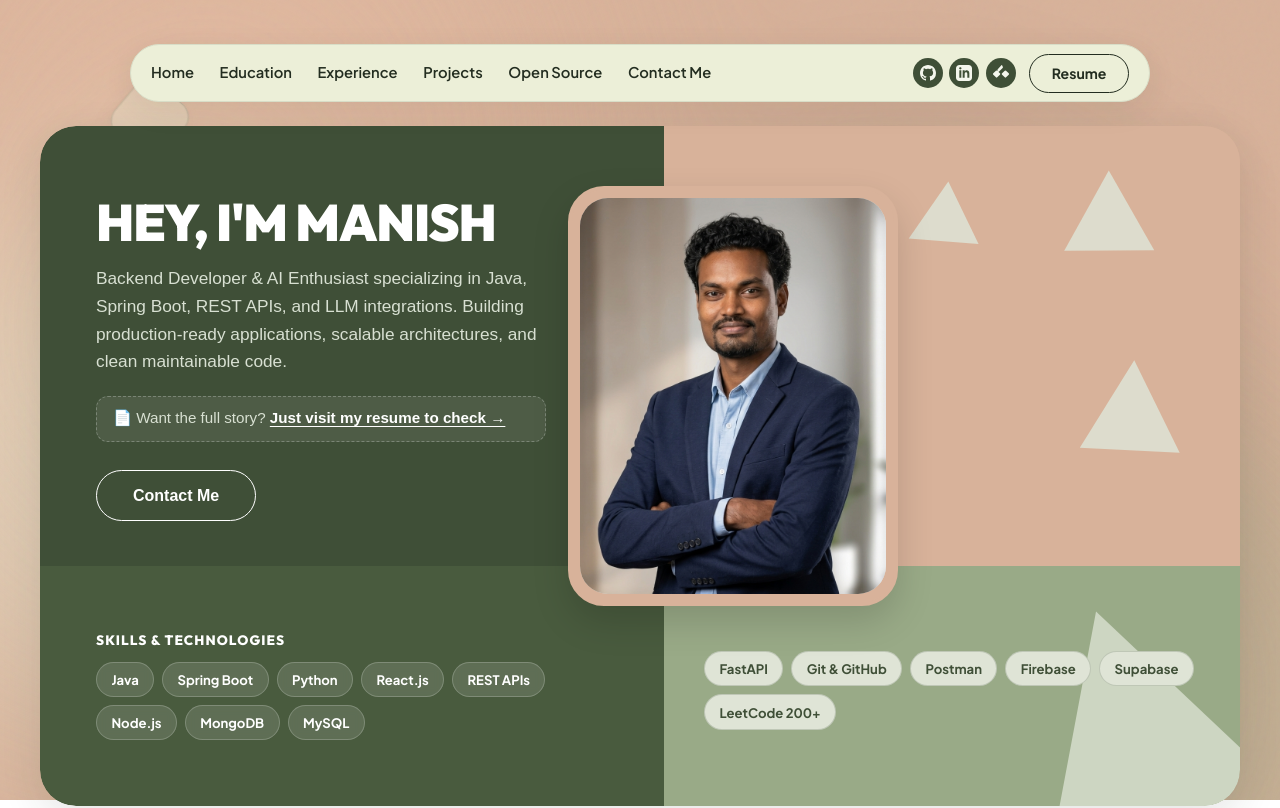
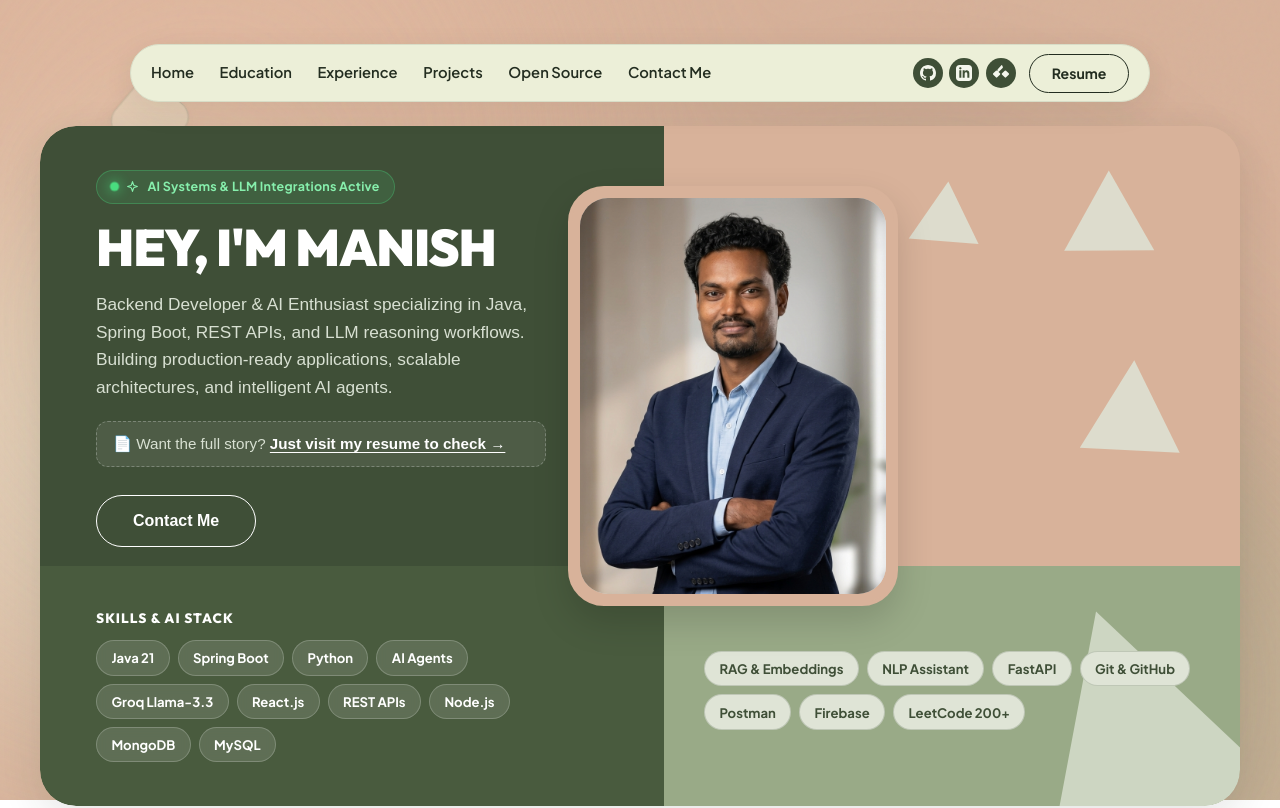
Before and after one commit to manishworkss/aurexon, a Next.js app: page / in a window 1280 px wide. Shown: the top 808 px of the page. Built offline with nearby package versions, Linux system fonts and the light colour scheme; a web font is replaced by a local one.

Commit message:
feat: polish portfolio with Framer Motion animations & AI status badge

```diff
--- a/src/components/Hero.js
+++ b/src/components/Hero.js
@@ -4,8 +4,16 @@ import Image from 'next/image';
 import { motion } from 'framer-motion';
 import styles from './Hero.module.css';
 
-const leftSkills = ['Java', 'Spring Boot', 'Python', 'React.js', 'REST APIs', 'Node.js', 'MongoDB', 'MySQL'];
-const rightSkills = ['FastAPI', 'Git & GitHub', 'Postman', 'Firebase', 'Supabase', 'LeetCode 200+'];
+function SparklesIcon({ size = 14 }) {
+  return (
+    <svg width={size} height={size} viewBox="0 0 24 24" fill="none" stroke="currentColor" strokeWidth="2" strokeLinecap="round" strokeLinejoin="round">
+      <path d="m12 3-1.912 5.813a2 2 0 0 1-1.275 1.275L3 12l5.813 1.912a2 2 0 0 1 1.275 1.275L12 21l1.912-5.813a2 2 0 0 1 1.275-1.275L21 12l-5.813-1.912a2 2 0 0 1-1.275-1.275L12 3Z" />
+    </svg>
+  );
+}
+
+const leftSkills = ['Java 21', 'Spring Boot', 'Python', 'AI Agents', 'Groq Llama-3.3', 'React.js', 'REST APIs', 'Node.js', 'MongoDB', 'MySQL'];
+const rightSkills = ['RAG & Embeddings', 'NLP Assistant', 'FastAPI', 'Git & GitHub', 'Postman', 'Firebase', 'LeetCode 200+'];
 
 export default function Hero() {
   return (
@@ -15,16 +23,28 @@ export default function Hero() {
         {/* Top Left Quadrant - Dark Forest Green Bio */}
         <motion.div
           className={styles.topLeftBlock}
-          initial={{ opacity: 0, y: 20 }}
+          initial={{ opacity: 0, y: 25 }}
           animate={{ opacity: 1, y: 0 }}
           transition={{ duration: 0.6 }}
         >
           <div className={styles.bioContent}>
+            {/* AI Status Badge */}
+            <motion.div
+              className={styles.aiStatusBadge}
+              initial={{ opacity: 0, scale: 0.9 }}
+              animate={{ opacity: 1, scale: 1 }}
+              transition={{ duration: 0.5, delay: 0.1 }}
+            >
+              <span className={styles.aiDot}></span>
+              <SparklesIcon size={13} />
+              <span>AI Systems & LLM Integrations Active</span>
+            </motion.div>
+
             <motion.h1
               className={styles.heading}
               initial={{ opacity: 0, y: 20 }}
               animate={{ opacity: 1, y: 0 }}
-              transition={{ duration: 0.6, delay: 0.1 }}
+              transition={{ duration: 0.6, delay: 0.15 }}
             >
               HEY, I&apos;M MANISH
             </motion.h1>
@@ -33,16 +53,16 @@ export default function Hero() {
               className={styles.subtext}
               initial={{ opacity: 0, y: 20 }}
               animate={{ opacity: 1, y: 0 }}
-              transition={{ duration: 0.6, delay: 0.2 }}
+              transition={{ duration: 0.6, delay: 0.25 }}
             >
-              Backend Developer & AI Enthusiast specializing in Java, Spring Boot, REST APIs, and LLM integrations. Building production-ready applications, scalable architectures, and clean maintainable code.
+              Backend Developer & AI Enthusiast specializing in Java, Spring Boot, REST APIs, and LLM reasoning workflows. Building production-ready applications, scalable architectures, and intelligent AI agents.
             </motion.p>
 
             <motion.div
               className={styles.resumeNoteBox}
               initial={{ opacity: 0, y: 20 }}
               animate={{ opacity: 1, y: 0 }}
-              transition={{ duration: 0.6, delay: 0.25 }}
+              transition={{ duration: 0.6, delay: 0.3 }}
             >
               <span>📄 Want the full story? </span>
               <a
@@ -98,7 +118,8 @@ export default function Hero() {
           className={styles.centerPortraitCard}
           initial={{ opacity: 0, scale: 0.92 }}
           animate={{ opacity: 1, scale: 1 }}
-          transition={{ duration: 0.7, delay: 0.2, ease: [0.16, 1, 0.3, 1] }}
+          whileHover={{ scale: 1.025, rotate: 0.5 }}
+          transition={{ duration: 0.6, delay: 0.2, ease: [0.16, 1, 0.3, 1] }}
         >
           <div className={styles.portraitWrapper}>
             <Image
@@ -120,12 +141,19 @@ export default function Hero() {
           transition={{ duration: 0.6, delay: 0.3 }}
         >
           <div className={styles.skillsSectionLeft}>
-            <h3 className={styles.skillsHeading}>SKILLS & TECHNOLOGIES</h3>
+            <h3 className={styles.skillsHeading}>SKILLS & AI STACK</h3>
             <div className={styles.skillsGrid}>
-              {leftSkills.map((skill) => (
-                <span key={skill} className={styles.heroSkillPillLeft}>
+              {leftSkills.map((skill, idx) => (
+                <motion.span
+                  key={skill}
+                  className={styles.heroSkillPillLeft}
+                  initial={{ opacity: 0, y: 10 }}
+                  animate={{ opacity: 1, y: 0 }}
+                  whileHover={{ scale: 1.06, y: -2 }}
+                  transition={{ duration: 0.2, delay: 0.05 * idx }}
+                >
                   {skill}
-                </span>
+                </motion.span>
               ))}
             </div>
           </div>
@@ -140,10 +168,17 @@ export default function Hero() {
         >
           <div className={styles.skillsSectionRight}>
             <div className={styles.skillsGrid}>
-              {rightSkills.map((skill) => (
-                <span key={skill} className={styles.heroSkillPillRight}>
+              {rightSkills.map((skill, idx) => (
+                <motion.span
+                  key={skill}
+                  className={styles.heroSkillPillRight}
+                  initial={{ opacity: 0, y: 10 }}
+                  animate={{ opacity: 1, y: 0 }}
+                  whileHover={{ scale: 1.06, y: -2 }}
+                  transition={{ duration: 0.2, delay: 0.05 * idx }}
+                >
                   {skill}
-                </span>
+                </motion.span>
               ))}
             </div>
           </div>
--- a/src/components/Hero.module.css
+++ b/src/components/Hero.module.css
@@ -29,6 +29,36 @@
 
 .bioContent {
   max-width: 450px;
+}
+
+.aiStatusBadge {
+  display: inline-flex;
+  align-items: center;
+  gap: 0.5rem;
+  padding: 0.35rem 0.9rem;
+  border-radius: var(--radius-pill);
+  background-color: rgba(74, 222, 128, 0.12);
+  border: 1px solid rgba(74, 222, 128, 0.3);
+  color: #86EFAC;
+  font-size: 0.78rem;
+  font-weight: 700;
+  margin-bottom: 1.1rem;
+  letter-spacing: 0.02em;
+}
+
+.aiDot {
+  width: 7px;
+  height: 7px;
+  border-radius: 50%;
+  background-color: #4ADE80;
+  box-shadow: 0 0 10px #4ADE80;
+  animation: pulseGlow 2s infinite;
+}
+
+@keyframes pulseGlow {
+  0% { transform: scale(0.95); opacity: 0.8; }
+  50% { transform: scale(1.3); opacity: 1; }
+  100% { transform: scale(0.95); opacity: 0.8; }
 }
 
 .heading {
```
